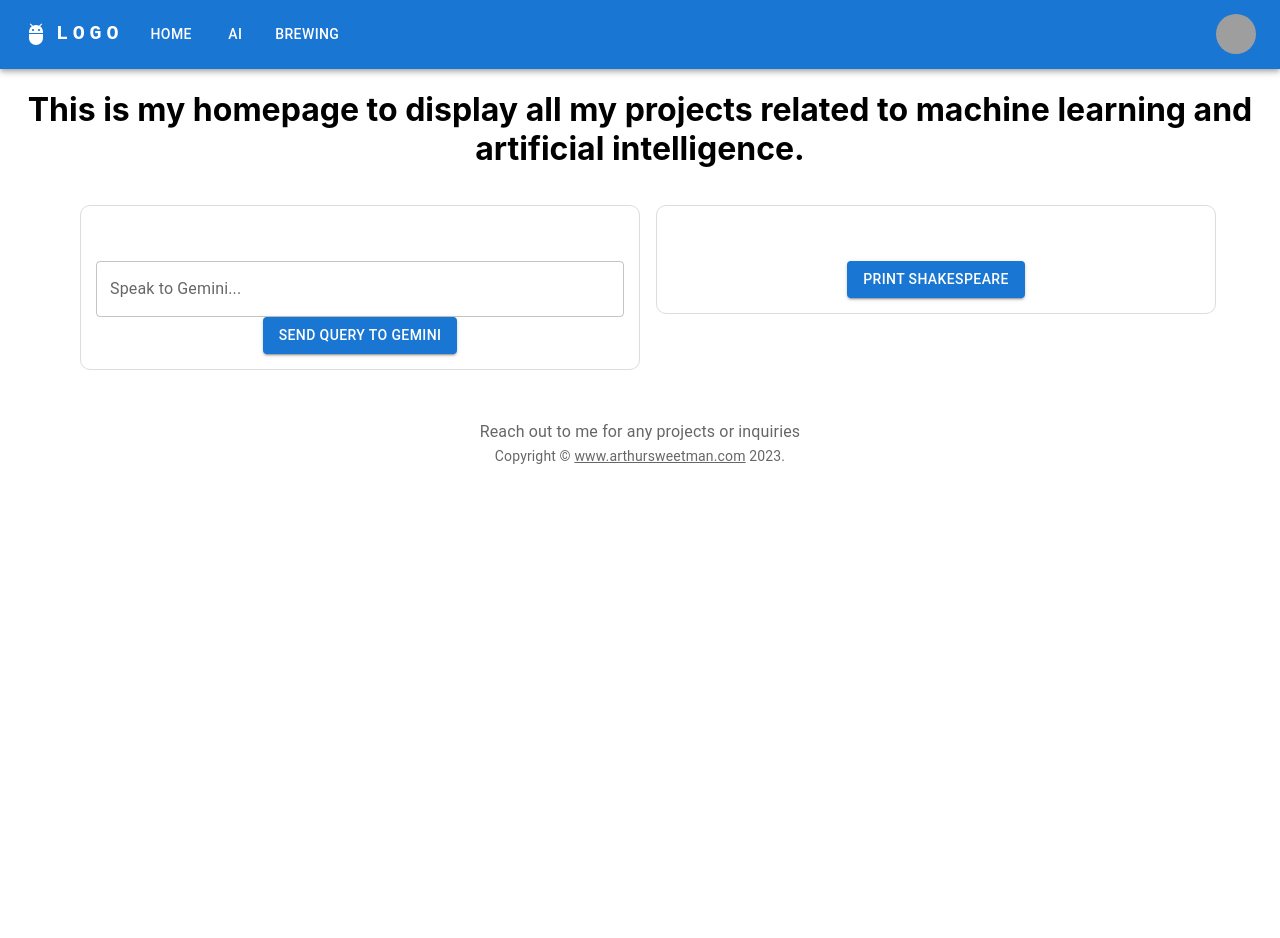
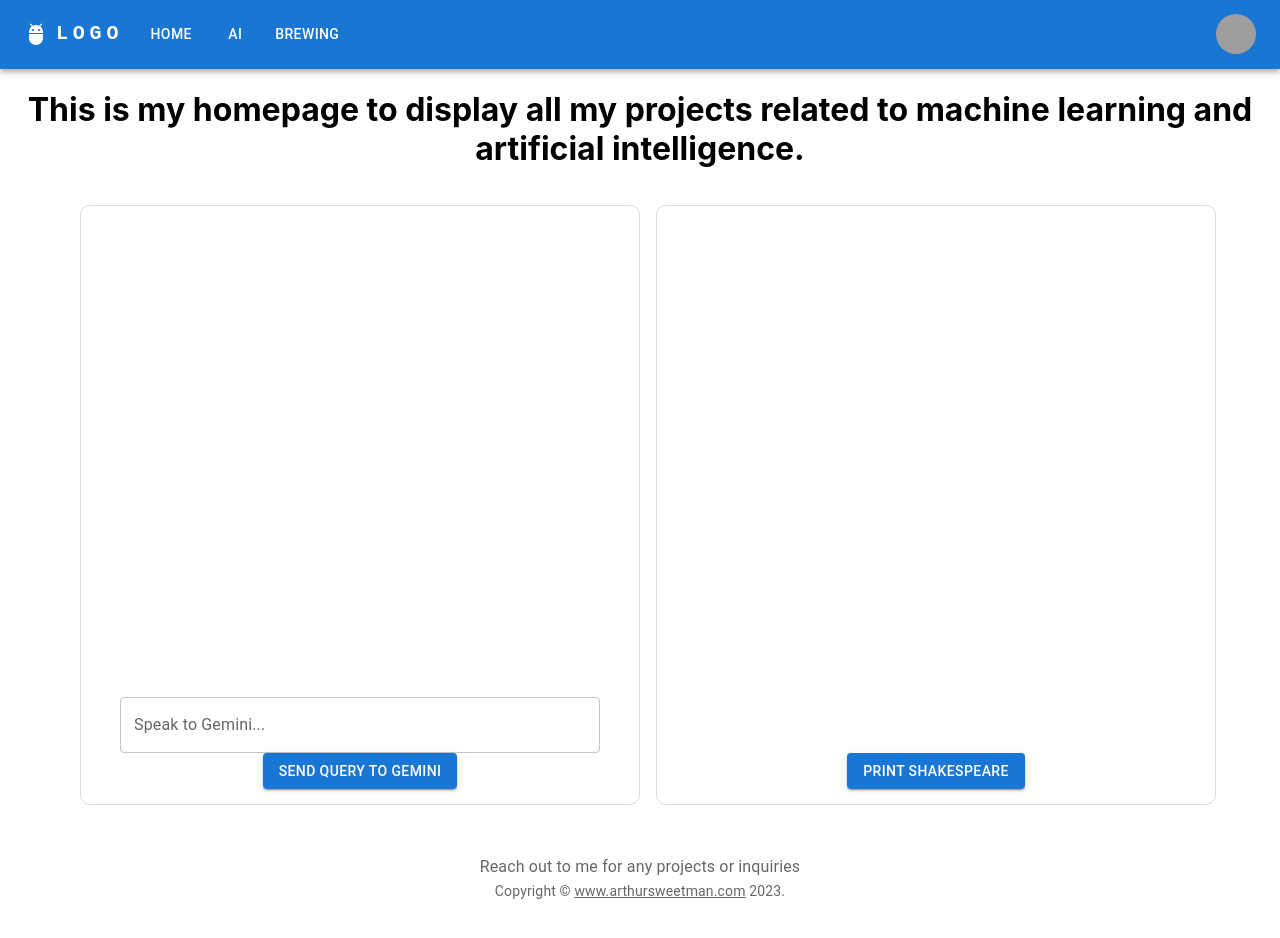
Before and after one commit to arthursweetman/arthursweetman.com, a React (Create React App) app: page /artificial-intelligence in a window 1280 px wide. Shown: the top 938 px of the page. Before the commit the page ends 800 px from the top, so only its background shows below. Built offline with nearby package versions, Linux system fonts and the light colour scheme; grey boxes are pictures that could not be loaded.

Commit message:
Aesthetic changes

```diff
--- a/src/pages/Markdown.css
+++ b/src/pages/Markdown.css
@@ -1,6 +1,6 @@
 /* MarkdownComponent.css */
 
-.markdown-container {
+  .markdown-container {
     /* width: 80%;
     max-width: 800px; */
     margin: auto;
@@ -8,6 +8,13 @@
     font-family: 'Arial', sans-serif;
     line-height: 1.6;
     text-align: left;
+    overflow-x: auto; /* Enable horizontal scrolling */
+  }
+
+  .grid-item {
+    box-sizing: border-box; /* Include this for consistent sizing */
+    max-height: 600px;
+    overflow-y: auto;
   }
 
   /* Style for headings */
--- a/src/pages/artificial-intelligence.js
+++ b/src/pages/artificial-intelligence.js
@@ -7,6 +7,7 @@ import Card from '@mui/material/Card';
 import CardActions from '@mui/material/CardActions';
 import CardContent from '@mui/material/CardContent';
 import CardMedia from '@mui/material/CardMedia';
+import CircularProgress from '@mui/material/CircularProgress';
 import CssBaseline from '@mui/material/CssBaseline';
 import Grid from '@mui/material/Grid';
 import Stack from '@mui/material/Stack';
@@ -23,13 +24,25 @@ export default function ArtificialIntelligence() {
     const [geminiText, setGeminiText] = React.useState('');
     const [inputData, setInputData] = React.useState('');
     const [shakespeareText, setShakespeareText] = React.useState('');
+    const [geminiIsLoading, setGeminiIsLoading] = React.useState(false);
+    const [shakespeareIsLoading, setShakespeareIsLoading] = React.useState(false);
     const backendAPI = 'https://arthursweetman-com-backend-g6am4zwx5a-uc.a.run.app'
 
     const tileStyle = {
         border: '1px solid #ddd', // Light-gray border
         padding: '15px', // Optional padding for better aesthetics
         borderRadius: '10px', // Optional border-radius for rounded corners
+        boxSizing: 'border-box', /* Include this for consistent sizing */
+        height: '600px',
+        overflowY: 'auto',
+        display: 'flex',
+        flexDirection: 'column'
     };
+
+    const inputStyle = {
+        marginTop: 10,
+        margin: '0 auto', // Center the container
+    }
 
     const gridContainerStyle = {
         width: '90%', // Default width for medium screens and smaller
@@ -47,6 +60,7 @@ export default function ArtificialIntelligence() {
 
     const speak_to_gemini = async () => {
         try {
+            setGeminiIsLoading(true); // Show loading indicator
             const response = await fetch(backendAPI+'/api/to-gemini', {
                 method: 'POST',
                 headers: {
@@ -57,14 +71,19 @@ export default function ArtificialIntelligence() {
 
             const data = await response.json();
             console.log(data);
-            setGeminiText(data.result)
+            setGeminiText(data.result);
+
         } catch (error) {
             console.error('Error sending data to server:', error);
+            setGeminiText('Error sending data to server:', error);
+        } finally {
+            setGeminiIsLoading(false); // Hide loading indicator
         }
     };
 
     const start_shakespeare = async () => {
         try {
+            setShakespeareIsLoading(true); // Show loading indicator
             const response = await fetch(backendAPI+'/api/shakespeare', {
                 method: 'GET'
             });
@@ -74,6 +93,9 @@ export default function ArtificialIntelligence() {
             setShakespeareText(data.result)
         } catch (error) {
             console.error('Error sending data to server:', error);
+            setShakespeareText('Error sending data to server:', error)
+        } finally {
+            setShakespeareIsLoading(false); // Hide loading indicator
         }
     };
 
@@ -88,35 +110,41 @@ export default function ArtificialIntelligence() {
                 <Grid item xs={12} md={6}>
                     <Container style={tileStyle}>
                         <MarkdownComponent text={geminiText} />
+                        <Container style={inputStyle}>
                             <TextField
                                 label="Speak to Gemini..."
                                 value={inputData}
                                 onChange={(e) => setInputData(e.target.value)}
                                 fullWidth
                             />
-                        <Button
+                            {!geminiIsLoading && <Button
                                 type="submit"
                                 variant="contained"
                                 color="primary"
                                 onClick={speak_to_gemini}
                             >
                                 Send query to Gemini
-                        </Button>
+                            </Button>}
+                            {geminiIsLoading && <CircularProgress size={24} color="secondary"/>}
+                        </Container>
                     </Container>
                 </Grid>
                 <Grid item xs={12} md={6}>
                     <Container style={tileStyle}>
-                        <Typography className='markdown-container'>
+                        <pre className='markdown-container'>
                             {shakespeareText}
-                        </Typography>
-                        <Button
+                        </pre>
+                        <Container style={inputStyle}>
+                            {!shakespeareIsLoading && <Button
                                 type="submit"
                                 variant="contained"
                                 color="primary"
                                 onClick={start_shakespeare}
                             >
                                 Print shakespeare
-                        </Button>
+                            </Button>}
+                            {shakespeareIsLoading && <CircularProgress size={24} color="secondary"/>}
+                        </Container>
                     </Container>
                 </Grid>
             </Grid>
```
Lines whose indentation alone changed are shown as unchanged.
